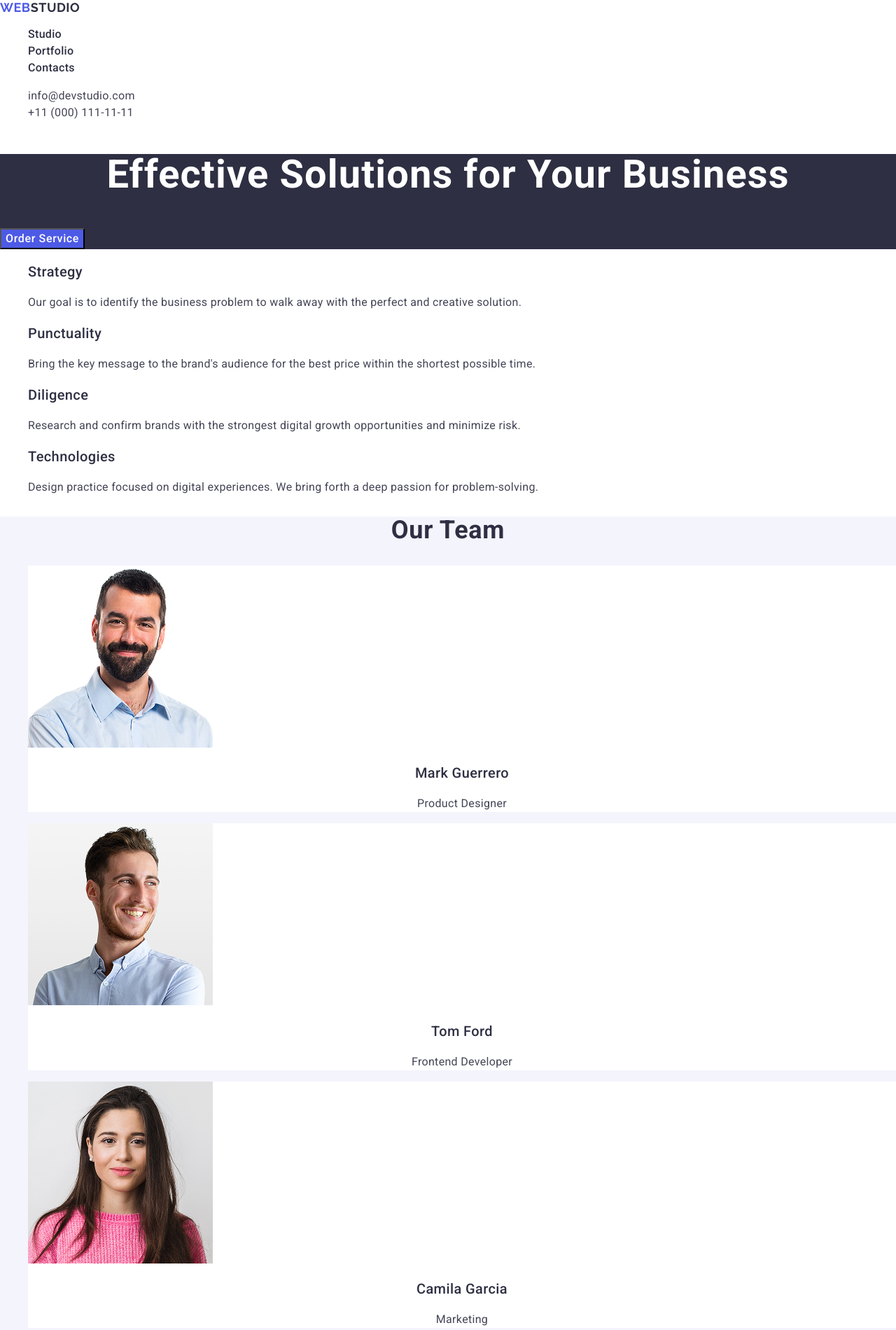
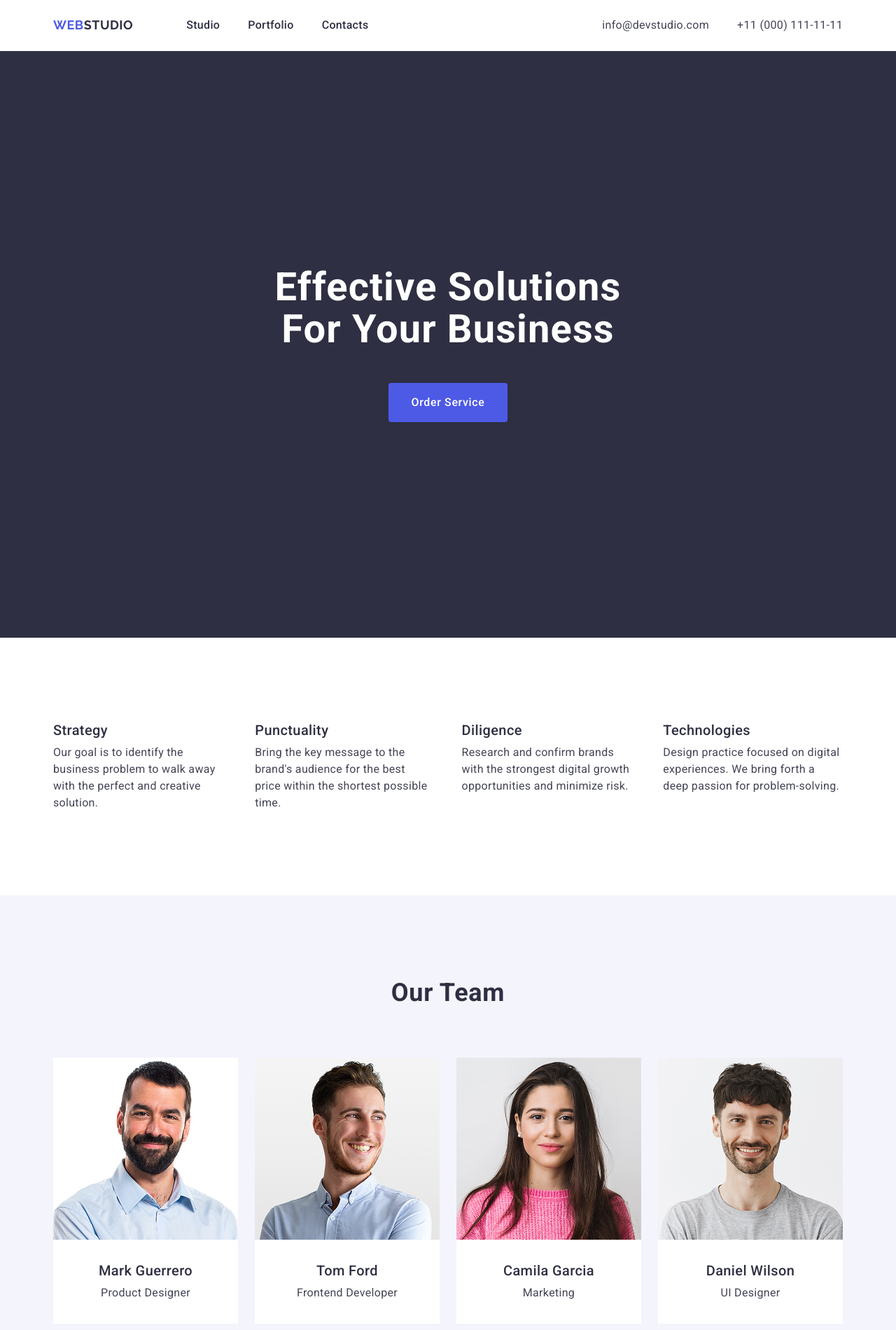
Before and after one commit to MatviiTymchenko/goit-markup-hw-03, a plain HTML site: page index.html in a window 1280 px wide. Shown: the top 1900 px of the page at 70% size. Drawn offline with nearby package versions, Linux system fonts and the light colour scheme.

Commit message:
add smthn

```diff
--- a/css/styles.css
+++ b/css/styles.css
@@ -3,13 +3,43 @@ body {
   color: #434455;
   background-color: #fff;
 }
+/* reset  */
 ul,
 ol {
   list-style: none;
+  margin: 0;
+  padding: 0;
+}
+h1,
+h2,
+h3,
+h4,
+h5,
+h6,
+p {
+  margin: 0;
 }
 a {
   text-decoration: none;
+  color: currentColor;
 }
+img {
+  display: block;
+  max-width: 100%;
+  height: auto;
+}
+button {
+  border: none;
+  background: none;
+  padding: 0;
+}
+.container {
+  max-width: 1158px;
+  margin: 0 auto;
+  padding: 0 15px;
+}
+
+/* header */
 .logo {
   font-family: "Raleway", sans-serif;
   font-weight: 700;
@@ -19,11 +49,33 @@ a {
   text-transform: uppercase;
   color: #4d5ae5;
 }
+.header-logo {
+  padding: 24px 0;
+  margin-right: 76px;
+}
 .header-logo .logo-part {
   color: #2e2f42;
 }
-.footer-logo .logo-part {
-  color: #f4f4fd;
+.nav-header {
+  display: flex;
+  align-items: center;
+}
+.nav-list {
+  display: flex;
+  align-items: center;
+  gap: 40px;
+}
+.contacts-list {
+  display: flex;
+  align-items: center;
+  gap: 40px;
+}
+.header-container {
+  display: flex;
+  align-items: center;
+}
+.page-header {
+  border-bottom: 1px solid #e7e9fc;
 }
 
 .nav-link {
@@ -31,7 +83,9 @@ a {
   font-size: 16px;
   line-height: 150%;
   letter-spacing: 0.02em;
+  padding: 24px 0;
   color: #2e2f42;
+  display: block;
 }
 .nav-link:hover,
 .nav-link:focus {
@@ -41,7 +95,9 @@ a {
   font-size: 16px;
   line-height: 150%;
   letter-spacing: 0.02em;
+  padding: 24px 0;
   color: #434455;
+  display: block;
 }
 .nav-link:hover,
 .nav-link:focus,
@@ -51,34 +107,40 @@ a {
 }
 .contacts {
   font-style: normal;
+  margin-left: auto;
 }
-.page-footer {
-  background-color: #2e2f42;
-}
-.footer-text {
-  font-weight: 400;
-  font-size: 16px;
-  line-height: 150%;
-  letter-spacing: 0.02em;
-  color: #f4f4fd;
-}
+/* main section */
 .main-section {
   background-color: #2e2f42;
+  padding: 120px 0;
+  text-align: center;
 }
 .tittle {
   font-weight: 700;
   font-size: 56px;
-  line-height: 107%;
+  line-height: 1.07;
   letter-spacing: 0.02em;
-  text-align: center;
+  text-transform: capitalize;
+  margin-left: auto;
+  margin-right: auto;
+  max-width: 496px;
+  margin-bottom: 46px;
+  margin-top: 188px;
   color: #fff;
 }
 .order-button {
   background-color: #4d5ae5;
   font-weight: 500;
   font-size: 16px;
-  line-height: 150%;
+  line-height: 1.5;
   letter-spacing: 0.04em;
+  padding-block: 16px;
+  padding-inline: 32px;
+  margin-bottom: 188px;
+  gap: 10px;
+  margin-left: auto;
+  margin-right: auto;
+  border-radius: 4px;
   color: #fff;
   cursor: pointer;
 }
@@ -86,11 +148,23 @@ a {
 .order-button:focus {
   background-color: #404bbf;
 }
+/* valuse */
+.values-section {
+  padding: 120px 0;
+}
+.values-list {
+  display: flex;
+  gap: 40px;
+}
+.values-item {
+  width: calc((100%-72) / 4);
+}
 .values-info {
   font-weight: 500;
   font-size: 20px;
   line-height: 1.2;
   letter-spacing: 0.02em;
+  margin-bottom: 8px;
   color: #2e2f42;
 }
 .values-text {
@@ -100,17 +174,30 @@ a {
   letter-spacing: 0.02em;
   color: #434455;
 }
+/* team */
 .team-section {
+  padding: 120px 0;
   background-color: #f4f4fd;
+}
+
+.team-list {
+  display: flex;
+  gap: 24px;
 }
 .team-items {
   background-color: #fff;
+  width: calc((100% - 72px) / 4);
+}
+.team-wrapper {
+  padding: 32px 16px;
+  gap: 8px;
 }
 .team-name {
   font-weight: 500;
   font-size: 20px;
   line-height: 120%;
   letter-spacing: 0.02em;
+  margin-bottom: 8px;
   text-align: center;
   color: #2e2f42;
 }
@@ -122,14 +209,12 @@ a {
   text-align: center;
   color: #434455;
 }
-.footer-text {
-  font-weight: 400;
-  font-size: 16px;
-  line-height: 1.5;
-  letter-spacing: 0.02em;
-  color: #f4f4fd;
+/* portfolio */
+.portfolio-section {
+  padding: 120px 0;
 }
 .page-tittle {
+  margin-bottom: 72px;
   font-weight: 700;
   font-size: 36px;
   line-height: 111%;
@@ -137,6 +222,11 @@ a {
   text-align: center;
   color: #2e2f42;
   text-transform: capitalize;
+}
+.portfolio-list {
+  display: flex;
+  gap: 24px;
+  flex-wrap: wrap;
 }
 .portfolio-info {
   font-weight: 500;
@@ -152,3 +242,17 @@ a {
   letter-spacing: 0.02em;
   color: #434455;
 }
+/* footer */
+.footer-logo .logo-part {
+  color: #f4f4fd;
+}
+.page-footer {
+  background-color: #2e2f42;
+}
+.footer-text {
+  font-weight: 400;
+  font-size: 16px;
+  line-height: 1.5;
+  letter-spacing: 0.02em;
+  color: #f4f4fd;
+}
--- a/index.html
+++ b/index.html
@@ -21,6 +21,7 @@
   </head>
   <body>
     <header class="page-header">
+      <div class="container header-container">
         <nav class="nav-header">
           <a href="./index.html" class="logo header-logo"
             >Web<span class="logo-part">Studio</span></a
@@ -51,20 +52,24 @@
             </li>
           </ul>
         </address>
+      </div>
     </header>
     <main>
       <section class="main-section">
+        <div class="container">
           <h1 class="tittle">Effective Solutions for Your Business</h1>
           <button class="order-button" type="button">Order Service</button>
+        </div>
       </section>
-      <section>
+      <section class="values-section">
+        <div class="container">
           <h2 hidden>Our Values</h2>
           <ul class="values-list">
             <li class="values-items">
               <h3 class="values-info">Strategy</h3>
               <p class="values-text">
-              Our goal is to identify the business problem to walk away with the
-              perfect and creative solution.
+                Our goal is to identify the business problem to walk away with
+                the perfect and creative solution.
               </p>
             </li>
             <li class="values-items">
@@ -89,8 +94,10 @@
               </p>
             </li>
           </ul>
+        </div>
       </section>
       <section class="team-section">
+        <div class="container">
           <h2 class="page-tittle">Our Team</h2>
           <ul class="team-list">
             <li class="team-items">
@@ -100,8 +107,10 @@
                 alt="Portfolio image 1"
                 width="264"
               />
+              <div class="team-wrapper">
                 <h3 class="team-name">Mark Guerrero</h3>
                 <p class="team-text">Product Designer</p>
+              </div>
             </li>
             <li class="team-items">
               <img
@@ -110,8 +119,10 @@
                 alt="Portfolio image ewqe"
                 width="264"
               />
+              <div class="team-wrapper">
                 <h3 class="team-name">Tom Ford</h3>
                 <p class="team-text">Frontend Developer</p>
+              </div>
             </li>
             <li class="team-items">
               <img
@@ -120,8 +131,10 @@
                 alt="Portfolio image 1332"
                 width="264"
               />
+              <div class="team-wrapper">
                 <h3 class="team-name">Camila Garcia</h3>
                 <p class="team-text">Marketing</p>
+              </div>
             </li>
             <li class="team-items">
               <img
@@ -130,22 +143,28 @@
                 alt="Portfolio image 321"
                 width="264"
               />
+              <div class="team-wrapper">
                 <h3 class="team-name">Daniel Wilson</h3>
                 <p class="team-text">UI Designer</p>
+              </div>
             </li>
           </ul>
+        </div>
       </section>
-      <section>
+      <section class="portfolio-section">
+        <div class="container">
           <h2 class="page-tittle">Our Portfolio</h2>
-        <ul>
+          <ul class="portfolio-list">
             <li class="portfolio-items">
               <img
                 src="./images/portfolio5.jpg"
                 alt="Portfolio image 1"
                 width="360"
               />
+              <div class="portfolio-wrapper">
                 <h3 class="portfolio-info">Banking App</h3>
                 <p class="portfolio-text">App</p>
+              </div>
             </li>
             <li class="portfolio-items">
               <img
@@ -153,8 +172,10 @@
                 alt="Portfolio image 2"
                 width="360"
               />
+              <div class="portfolio-wrapper">
                 <h3 class="portfolio-info">Cashless Payment</h3>
                 <p class="portfolio-text">Marketing</p>
+              </div>
             </li>
             <li class="portfolio-items">
               <img
@@ -162,8 +183,10 @@
                 alt="Portfolio image 3"
                 width="360"
               />
+              <div class="portfolio-wrapper">
                 <h3 class="portfolio-info">Meditation App</h3>
                 <p class="portfolio-text">App</p>
+              </div>
             </li>
             <li class="portfolio-items">
               <img
@@ -171,8 +194,10 @@
                 alt="Portfolio image 4"
                 width="360"
               />
+              <div class="portfolio-wrapper">
                 <h3 class="portfolio-info">Taxi Service</h3>
                 <p class="portfolio-text">Marketing</p>
+              </div>
             </li>
             <li class="portfolio-items">
               <img
@@ -180,8 +205,10 @@
                 alt="Portfolio image 5"
                 width="360"
               />
+              <div class="portfolio-wrapper">
                 <h3 class="portfolio-info">Screen Illustrations</h3>
                 <p class="portfolio-text">Design</p>
+              </div>
             </li>
             <li class="portfolio-items">
               <img
@@ -189,20 +216,25 @@
                 alt="Portfolio image 6"
                 width="360"
               />
+              <div class="portfolio-wrapper">
                 <h3 class="portfolio-info">Online Courses</h3>
                 <p class="portfolio-text">Marketing</p>
+              </div>
             </li>
           </ul>
+        </div>
       </section>
     </main>
     <footer class="page-footer">
+      <div class="container">
         <a href="./index.html" class="logo footer-logo"
           >Web<span class="logo-part">Studio</span></a
         >
         <p class="footer-text">
-        Increase the flow of customers and sales for your business with digital
-        marketing & growth solutions.
+          Increase the flow of customers and sales for your business with
+          digital marketing & growth solutions.
         </p>
+      </div>
     </footer>
   </body>
 </html>
```
Lines whose indentation alone changed are shown as unchanged.
